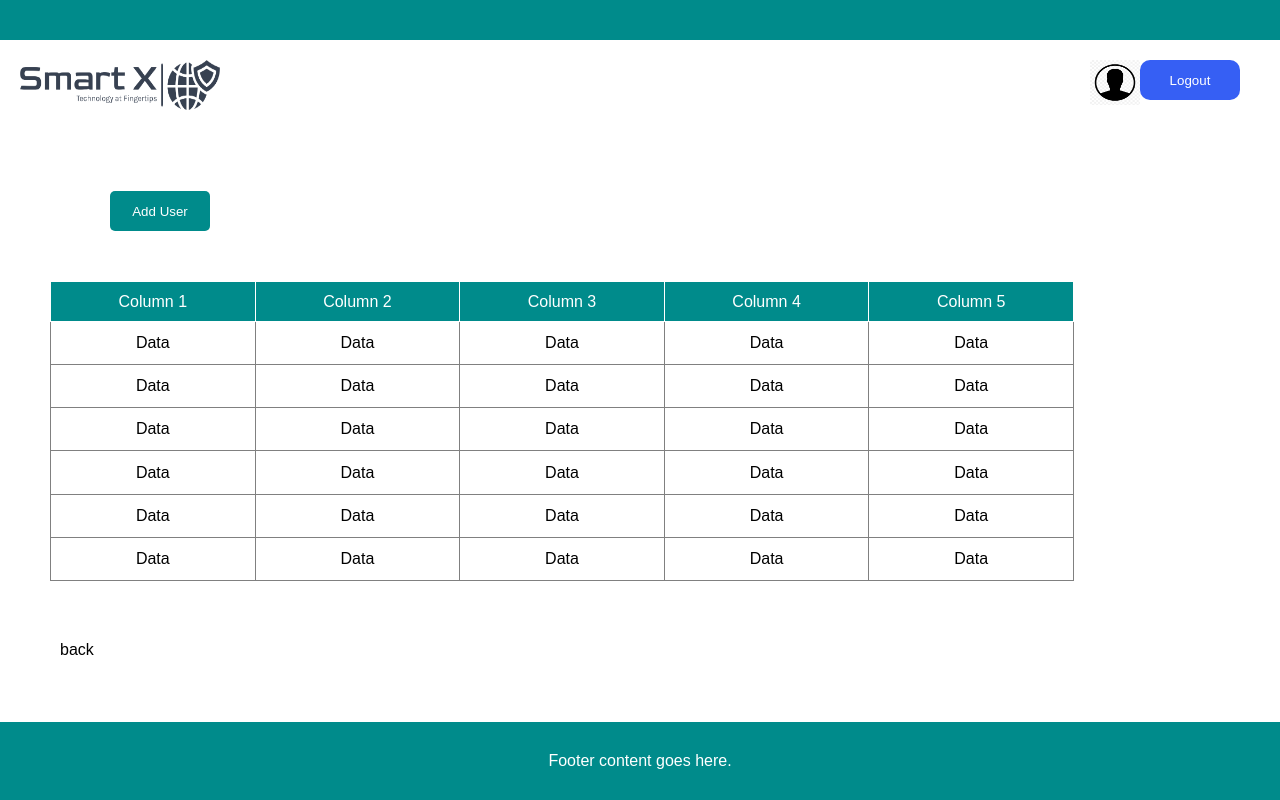
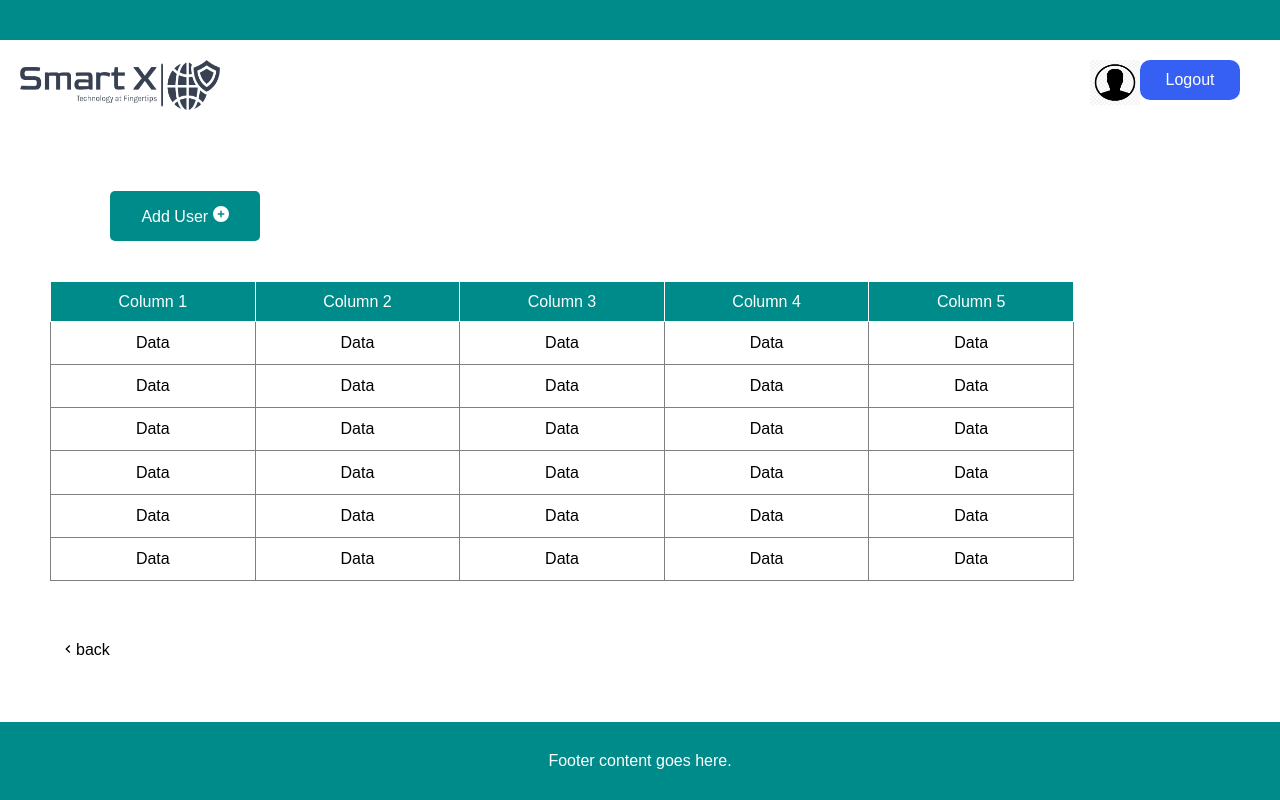
Before and after one commit to KavindhyaNirmani/smart-building, a React (Create React App) app: page /UserTable in a window 1280 px wide. Shown: the top 800 px of the page. Built offline with nearby package versions, Linux system fonts and the light colour scheme; no server answers.

Commit message:
Add react-icons library and update button styles

```diff
--- a/package.json
+++ b/package.json
@@ -9,6 +9,7 @@
     "firebase": "^10.7.1",
     "react": "^18.2.0",
     "react-dom": "^18.2.0",
+    "react-icons": "^5.0.1",
     "react-scripts": "5.0.1",
     "web-vitals": "^2.1.4"
   },
--- a/src/components/UserTable/UserTable.css
+++ b/src/components/UserTable/UserTable.css
@@ -46,14 +46,17 @@
   margin-left: 200px;
 }
 button {
-  align-items: flex-start;
-  width: 100px;
-  height: 40px;
+  align-items: center;
+  justify-content: center;
+  width: 150px;
+  height: 50px;
   border: none;
   background-color: #008b8b;
   color: #fff;
   border-radius: 5px;
   position: absolute;
+  font-weight: normal;
+  font-size: medium;
 }
 .middle {
   width: 100%;
@@ -108,3 +111,6 @@ td {
   align-items: left;
   margin-left: 100px;
 }
+.back {
+  cursor: pointer;
+}
--- a/src/components/UserTable/UserTable.js
+++ b/src/components/UserTable/UserTable.js
@@ -2,6 +2,8 @@ import React from "react";
 import "./UserTable.css";
 import logo from "../assest/logo.png";
 import profileIcon from "../assest/profile.png";
+import { FaCirclePlus } from "react-icons/fa6";
+import { MdKeyboardArrowLeft } from "react-icons/md";
 
 const UserTable = () => {
   return (
@@ -20,7 +22,9 @@ const UserTable = () => {
       {/* Content goese here */}
       <div className="content">
         <div className="top">
-          <button type="button">Add User </button>
+          <button type="button">
+            Add User <FaCirclePlus />{" "}
+          </button>
         </div>
         <div className="middle">
           <table>
@@ -49,7 +53,8 @@ const UserTable = () => {
           </table>
         </div>
         <div className="end">
-          <p>back</p>
+          <MdKeyboardArrowLeft />
+          <p className="back">back</p>
         </div>
       </div>
       {/* Footer */}
```
Also changed, not shown: 1 other file (tests, documents, lock files or other folders).
